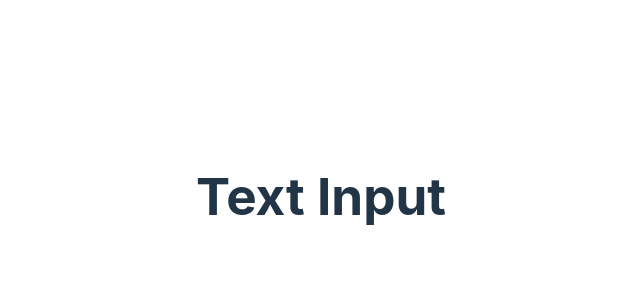
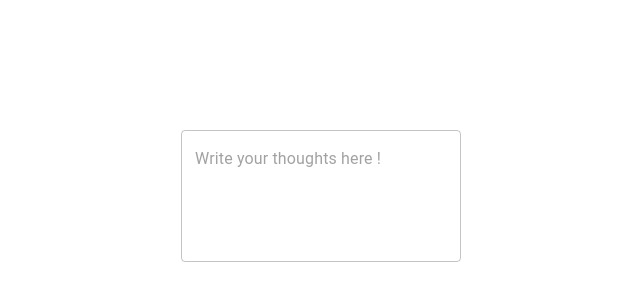
Before and after one commit to AliAlbabily/thesis-project-vite, a React (Vite) app: page /textinputframe in a window 1280 px wide. Shown: the part 204-504 px from the top of the page, without its empty margins (319-959 px from the left). Built offline with nearby package versions, Linux system fonts and the light colour scheme.

Commit message:
Update textInputFrame.jsx

```diff
--- a/src/textInputFrame.jsx
+++ b/src/textInputFrame.jsx
@@ -1,9 +1,17 @@
 import React from 'react';
+import { TextField } from '@material-ui/core';
 
 function TextInputFrame() {
     return (
         <div>
-            <h1>Text Input</h1>
+            <TextField
+                variant="outlined"
+                placeholder="Write your thoughts here !"
+                multiline
+                minRows={5}
+                maxRows={10}
+                style={{width: "280px"}}
+            />
         </div>
     );
 }
```
